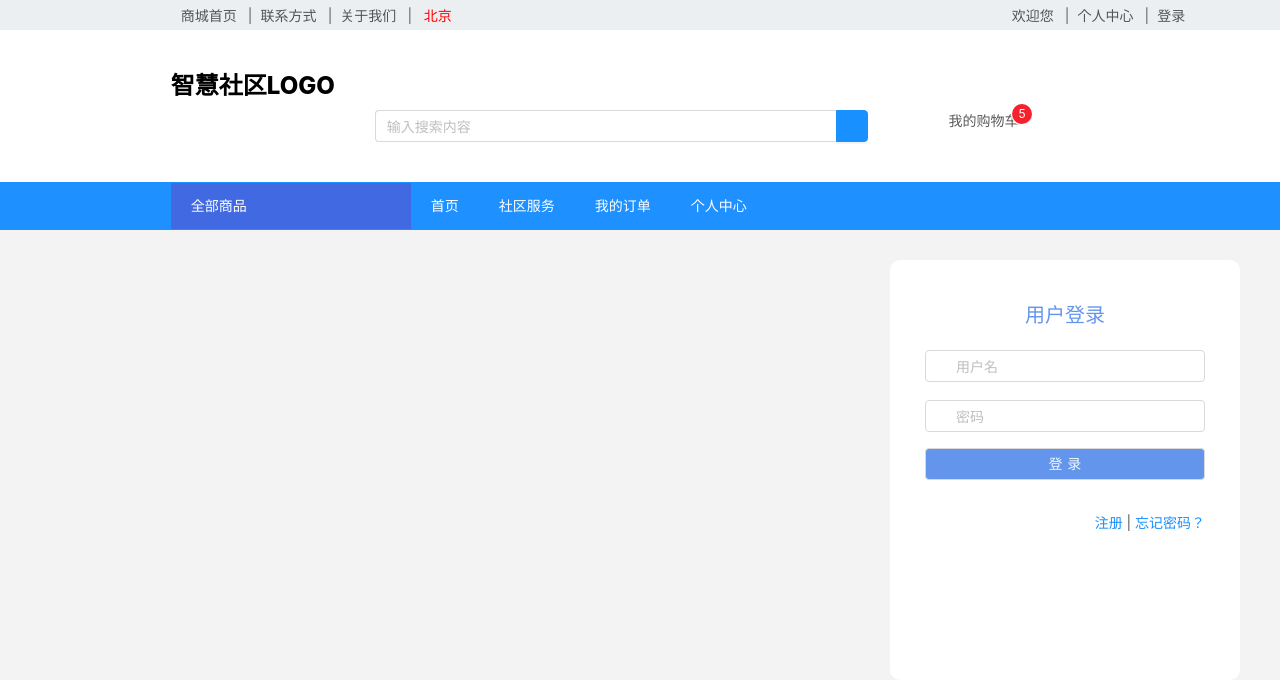
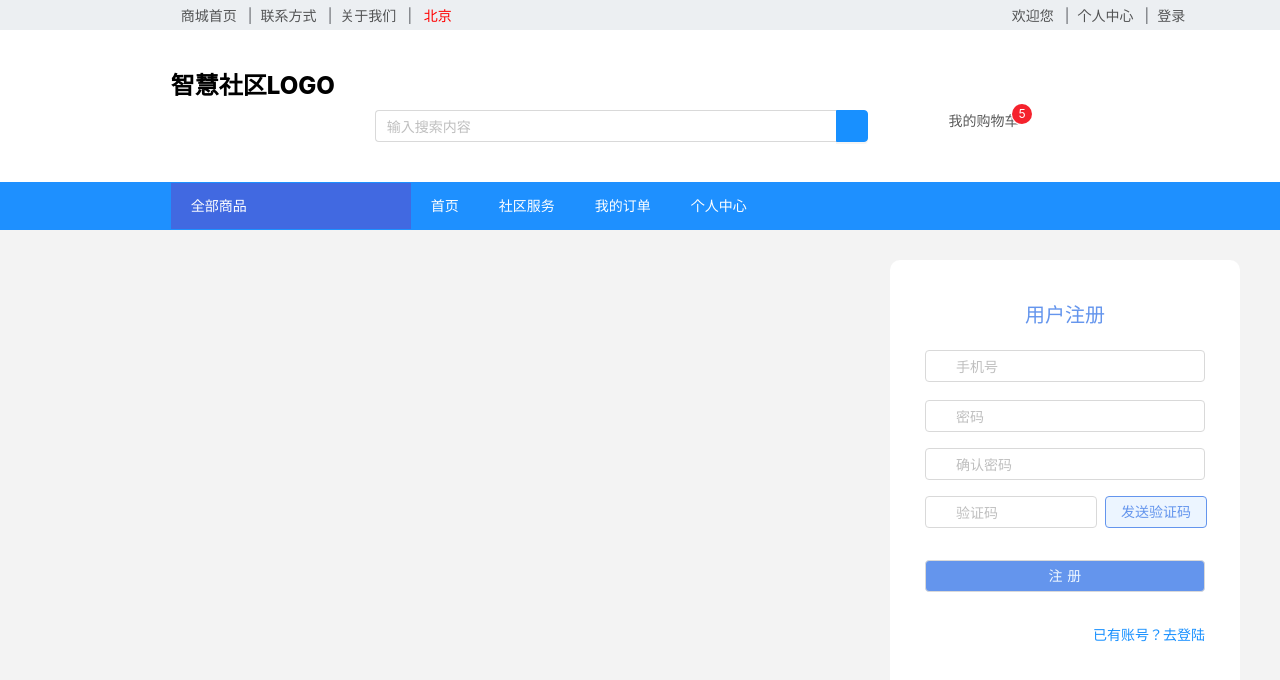
Before and after one commit to SUI5477100/dr_smart_community, a Vue app: page /login in a window 1280 px wide. Shown: the top 680 px of the page. Built offline with nearby package versions, Linux system fonts and the light colour scheme.

Commit message:
feat:登录注册完善

```diff
--- a/src/components/loginRegisterForm.vue
+++ b/src/components/loginRegisterForm.vue
@@ -6,108 +6,100 @@
         <a-form-item
         :validate-status="userNameError() ? 'error' : ''"
         :help="userNameError() || ''"
-        style="margin-bottom: 10px;"
-        >
+        style="margin-bottom: 10px;">
           <a-input
               v-decorator="[
               'userName',
               {
                   rules: [
-                { required: true, message: 'Please input your username!' },
+                  { required: true, message: '请输入手机号' },
                   ],
-            },
-            ]"
-            placeholder="用户名"
-        >
+              },]"
+              placeholder="手机号">
               <a-icon
               slot="prefix"
               type="user"
-            style="color: rgba(0, 0, 0, 0.25)"
-            />
+              style="color: rgba(0, 0, 0, 0.25)"/>
           </a-input>
         </a-form-item>
         <a-form-item
         :validate-status="passwordError() ? 'error' : ''"
         :help="passwordError() || ''"
-        style="margin-bottom: 8px;"
-        >
+        style="margin-bottom: 8px;">
           <a-input
               v-decorator="[
               'password',
               {
                 rules: [
-                { required: true, message: 'Please input your Password!' },
+                { required: true, message: '请输入密码' },
+                { min: 5, message: '长度不少于5个字符'},
+                // { validator: }
                 ],
+                trigger:'blur'
               },
               ]"
               type="password"
-            placeholder="密码"
-        >
+              placeholder="密码">
               <a-icon
               slot="prefix"
               type="lock"
-            style="color: rgba(0, 0, 0, 0.25)"
-            />
+              style="color: rgba(0, 0, 0, 0.25)"/>
           </a-input>
         </a-form-item>
+        <!-- 注册 -->
         <a-form-item
-        :validate-status="passwordError() ? 'error' : ''"
-        :help="passwordError() || ''"
+        :validate-status="checkPassError() ? 'error' : ''"
+        :help="checkPassError() || ''"
         v-if="isLogin == false"
-        style="margin-bottom: 8px;"
-        >
+        style="margin-bottom: 8px;">
           <a-input
               v-decorator="[
-            'password',
+              'checkPass',
               {
                 rules: [
-                { required: true, message: 'Please input your Password!' },
+                { required: true, message: '请确认密码' },
                 ],
+                trigger:'blur'
               },
               ]"
               type="password"
-            placeholder="确认密码"
-        >
+              placeholder="确认密码">
               <a-icon
               slot="prefix"
               type="lock"
-            style="color: rgba(0, 0, 0, 0.25)"
-            />
+              style="color: rgba(0, 0, 0, 0.25)"/>
           </a-input>
         </a-form-item>
-        <a-row v-if="isLogin == false">
-            <a-col :span="12">
+        <a-row v-if="isLogin == false" :gutter="[8,0]">
+            <a-col :span="15" >
               <a-form-item
-                :validate-status="passwordError() ? 'error' : ''"
-                :help="passwordError() || ''"
-                >
+              :validate-status="checkCodeError() ? 'error' : ''"
+              :help="checkCodeError() || ''">
                 <a-input
                     v-decorator="[
-                    'password',
+                    'checkCode',
                     {
                       rules: [
-                        { required: true, message: 'Please input your Password!' },
+                      { required: true, message: '请输入验证码' },
                       ],
+                      trigger:'blur'
                     },
                     ]"
-                    type="password"
-                    placeholder="手机验证码"
-                >
+                    type="text"
+                    placeholder="验证码">
                   <a-icon
                   slot="prefix"
-                    type="lock"
-                    style="color: rgba(0, 0, 0, 0.25)"
-                    />
+                  type="number"
+                  style="color: rgba(0, 0, 0, 0.25)"/>
                 </a-input>
               </a-form-item>
             </a-col>
-            <a-col :span="10">
+            <a-col :span="6">
                 <a-button
-                type="primary"
                 html-type="submit"
                 :disabled="hasErrors(form.getFieldsError())"
-                style="width: 100%;background-color: #6495ed;"
-                >
+                class="codeButton">
+                <span>发送验证码</span>
                 </a-button>
             </a-col>
         </a-row>
@@ -116,14 +108,13 @@
               type="primary"
               html-type="submit"
               :disabled="hasErrors(form.getFieldsError())"
-            style="width: 100%;background-color: #6495ed;"
-            class="submitButton"
-        >
+              class="submitButton">
             <span v-if="isLogin == true" class="buttonText">登录</span>
             <span v-else class="buttonText">注册</span>
           </a-button>
         </a-form-item>
-        <p style="text-align: right;"><a href="#" @click="changeForm">注册</a>&nbsp;|&nbsp;<a href="#">忘记密码？</a></p>
+        <p v-if="isLogin == true" style="text-align: right;"><a href="#" @click="changeForm">注册</a>&nbsp;|&nbsp;<a href="#">忘记密码？</a></p>
+        <p v-else style="text-align: right;"><a href="#" @click="changeForm">已有账号？去登陆</a></p>
     </a-form>
   </div>
 </template>
@@ -135,9 +126,9 @@ export default {
   name:"loginRegisterForm",
   data() {
     return {
-        isLogin:true,
+        isLogin:false,
         hasErrors,
-        form: this.$form.createForm(this, { name: "horizontal_login" }),
+        form: this.$form.createForm(this, { name: "horizontal_form" }),
     };
   },
   mounted() {
@@ -157,6 +148,14 @@ export default {
       const { getFieldError, isFieldTouched } = this.form;
       return isFieldTouched("password") && getFieldError("password");
     },
+    checkPassError(){
+      const {getFieldError, isFieldTouched} = this.form;
+      return isFieldTouched("checkPass") && getFieldError("checkPass");
+    },
+    checkCodeError(){
+      const {getFieldError, isFieldTouched } = this.form;
+      return isFieldTouched("checkCode") && getFieldError("checkCode")
+    },
     handleSubmit(e) {
       e.preventDefault();
       this.form.validateFields((err, values) => {
@@ -174,7 +173,7 @@ export default {
 <style scoped>
 .formContainer{
     width: 350px;
-    height: 420px;
+    height: 440px;
     /* background-color: aquamarine; */
     background-color: white;
     display: flex;
@@ -200,7 +199,13 @@ export default {
 .buttonText{
     color: aliceblue;
 }
-.ant-btn  {
-    line-height: 2px;
+.submitButton{
+  width: 100%;
+  background-color: #6495ed;
+}
+.codeButton {
+  background-color: #ecf5ff;
+  border: 1px solid #6495ed;
+  color: #6495ed;
 }
 </style>
```
Lines whose indentation alone changed are shown as unchanged.
